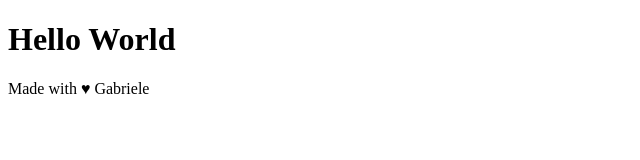
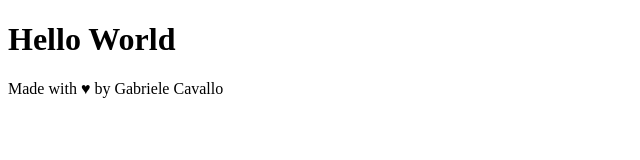
Before and after one commit to Gabriele-Cavallo/htmlcss-hello, a plain HTML site: page index.html in a window 1280 px wide. Shown: the full height of the page, 0-640 px from the left. Drawn offline with Linux system fonts and the light colour scheme.

Commit message:
fix: signature name

```diff
--- a/index.html
+++ b/index.html
@@ -10,7 +10,7 @@
         <h1>Hello World</h1>
     </header>
     <footer>
-        <p>Made with &hearts; Gabriele</p>
+        <p>Made with &hearts; by Gabriele Cavallo</p>
     </footer>
 </body>
 </html>
```
